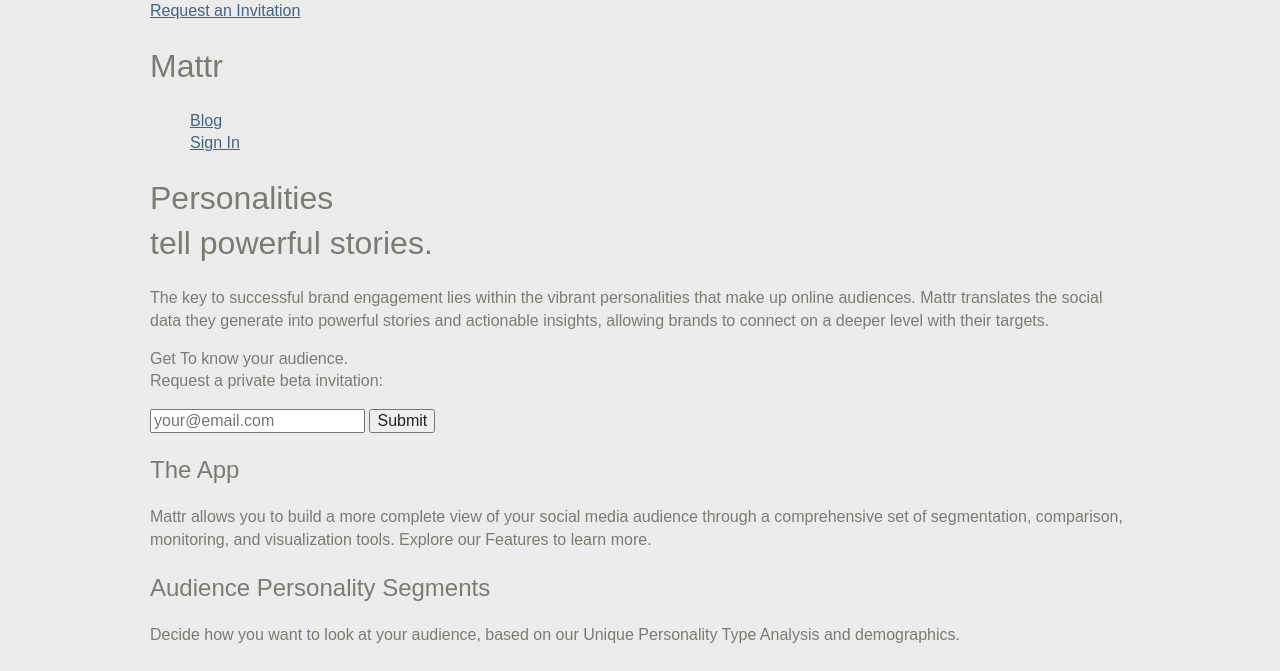
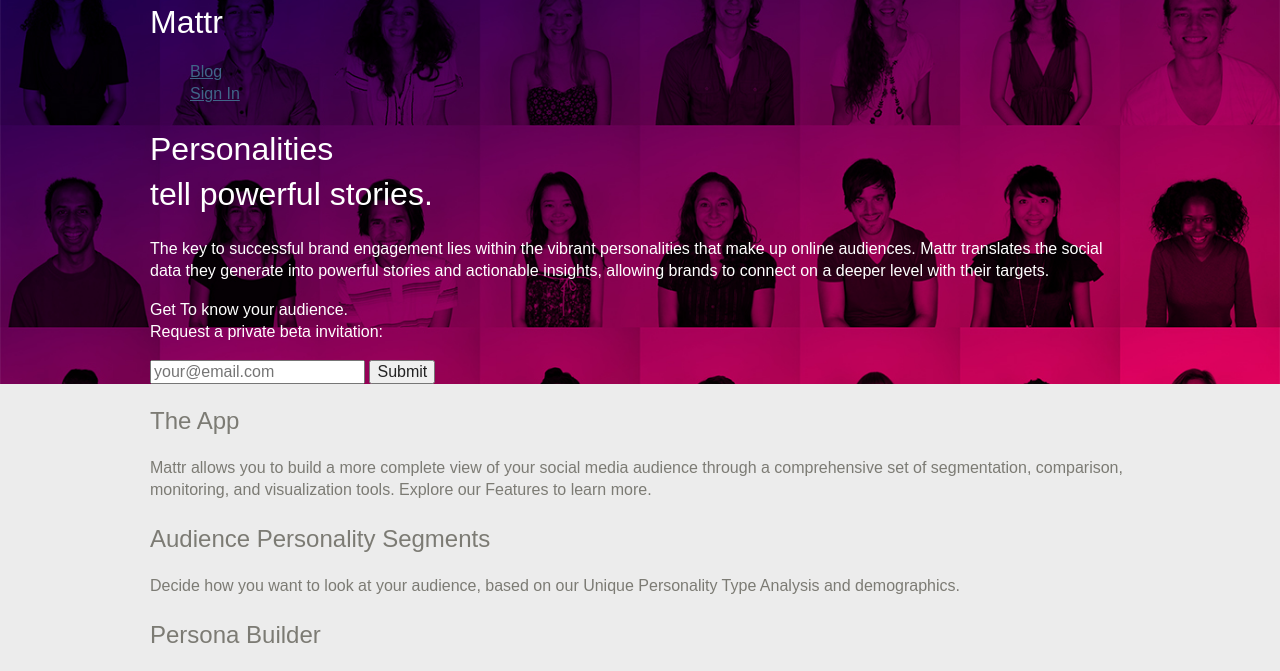
Before and after one commit to tannerhodges/mattr-test, a PHP site: page / in a window 1280 px wide. Shown: the top 671 px of the page. Run offline with PHP 8.4, Linux system fonts and the light colour scheme; style sheets or scripts are compiled from the project's sources; some libraries are stand-ins or nearby versions.

Commit message:
Add background to hero section
Background image was added to the hero section. In case the image does
not load, the background color has also been added. Font color also set.

Font color variables were not numbered correctly. Numbering has been
fixed.

The h1 element in the header offsets the top of the page. Margin has
been set to 0 to fix this.

Sticky nav has been temporarily hidden. This will keep it out of the
way while designing the remainder of the page.

```diff
--- a/sass/screen.scss
+++ b/sass/screen.scss
@@ -22,13 +22,14 @@
 // Background colors
 $bg-color-01: #ececec;		// Gallery Gray
 $bg-color-02: #e2e2e2;		// Mercury Gray
+$bg-color-03: #af0253;		// Lipstick Pink
 
 // Font colors
 $font-color-01: #7c7b74;	// Friar Gray
 $font-color-02: #ffffff;	// White
-$font-color-02: #42014e;	// Plum Purple
+$font-color-03: #42014e;	// Plum Purple
 $font-color-04: #df0e6b;	// Raspberry Pink
-$font-color-03: #073768;	// Deep Sapphire
+$font-color-05: #073768;	// Deep Sapphire
 
 // Link colors
 $link-color-01: #416589;	// Bismark Blue
@@ -87,13 +88,21 @@
 	}
 }
 
+/* Hero
+----------------------------------------------------------------------- */
+.hero {
+	background: $bg-color-03 url('../img/hero-bg.jpg') top center no-repeat;
+	background-size: cover;		// Set size to cover to fill entire width of the page
+	color: $font-color-02;
+}
+
 /* Header
 ----------------------------------------------------------------------- */
-
-
-/* Hero
------------------------------------------------------------------------ */
-
+header {
+	h1 {
+		margin: 0;							// Remove margins from headings in the header (fixes offset from the top of the page)
+	}
+}
 
 /* Main Content
 ----------------------------------------------------------------------- */
@@ -116,3 +125,8 @@
     color: #000;
     padding: 0.2em 0;
 }
+
+// Temporarily hide stick-nav
+.sticky-nav {
+	display: none;
+}
```
Also changed, not shown: css/screen.css.
